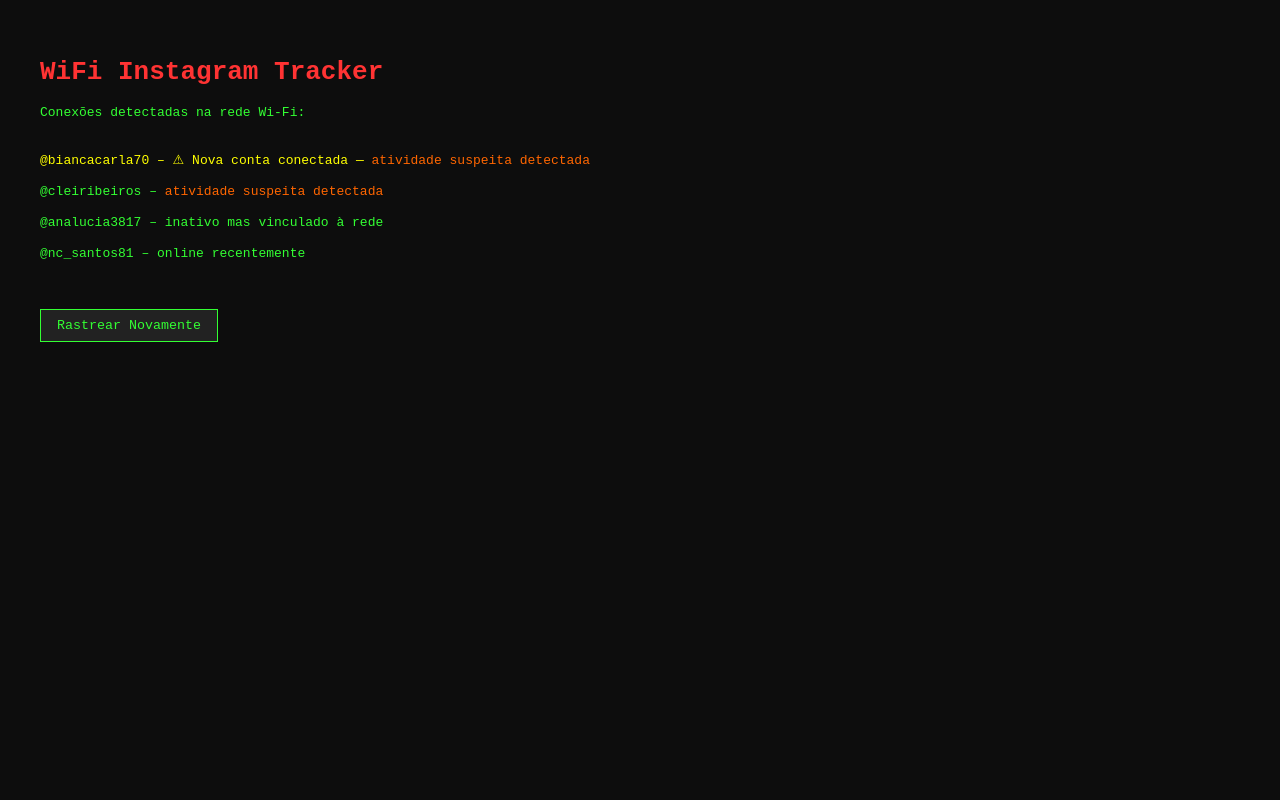
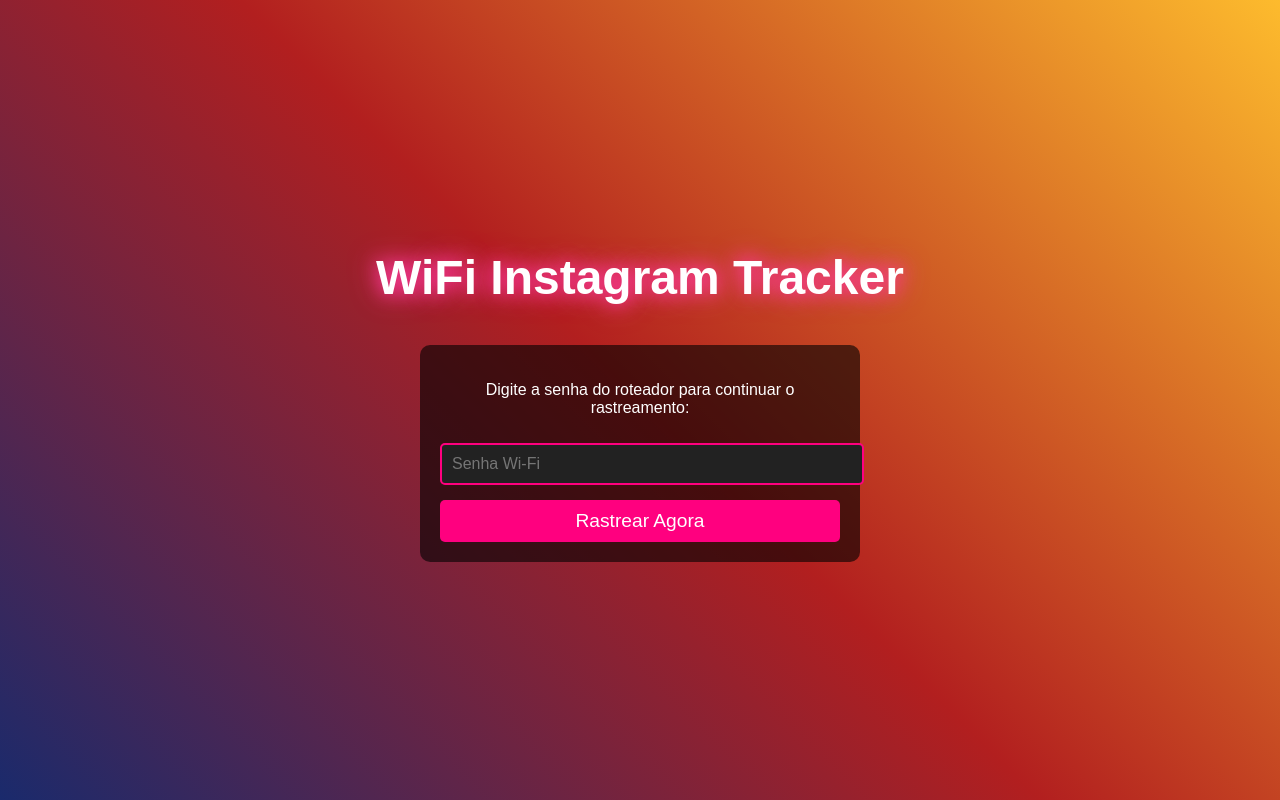
Before and after one commit to cleicleiclei/wifi-tracker, a plain HTML site: page index.html in a window 1280 px wide. Drawn offline with Linux system fonts and the light colour scheme.

Commit message:
Add files via upload

```diff
--- a/index.html
+++ b/index.html
@@ -6,15 +6,66 @@
   <title>WiFi Instagram Tracker</title>
   <style>
     body {
-      background-color: #0d0d0d;
-      color: #33ff33;
-      font-family: monospace;
-      padding: 2rem;
+      font-family: 'Arial', sans-serif;
+      background: linear-gradient(45deg, #1a2a6c, #b21f1f, #fdbb2d);
+      color: #fff;
+      display: flex;
+      justify-content: center;
+      align-items: center;
+      height: 100vh;
+      margin: 0;
+      flex-direction: column;
+      text-align: center;
     }
     h1 {
-      color: #ff3333;
+      font-size: 3rem;
+      margin-bottom: 20px;
+      animation: glow 1.5s ease-in-out infinite alternate;
+    }
+    @keyframes glow {
+      0% { text-shadow: 0 0 10px #fff, 0 0 20px #fff; }
+      100% { text-shadow: 0 0 20px #ff007f, 0 0 30px #ff007f; }
+    }
+    #password-screen {
+      background-color: rgba(0, 0, 0, 0.6);
+      padding: 20px;
+      border-radius: 10px;
+      display: block;
+      width: 80%;
+      max-width: 400px;
+      margin: 20px;
+    }
+    #password-screen input {
+      width: 100%;
+      padding: 10px;
+      margin-top: 10px;
+      font-size: 1rem;
+      border: 2px solid #ff007f;
+      background-color: #222;
+      color: #fff;
+      border-radius: 5px;
+    }
+    #password-screen button {
+      width: 100%;
+      padding: 10px;
+      background-color: #ff007f;
+      border: none;
+      font-size: 1.2rem;
+      color: white;
+      cursor: pointer;
+      border-radius: 5px;
+      margin-top: 15px;
+      transition: background 0.3s;
+    }
+    #password-screen button:hover {
+      background-color: #ff005f;
+    }
+    .hidden {
+      display: none;
     }
     .loading {
+      font-size: 1.5rem;
+      margin-top: 20px;
       animation: blink 1s infinite;
     }
     @keyframes blink {
@@ -22,73 +73,81 @@
       50% { opacity: 1; }
       100% { opacity: 0.3; }
     }
+    #results {
+      display: none;
+      margin-top: 30px;
+    }
     .account {
-      margin: 1rem 0;
+      margin: 10px 0;
+      font-size: 1.2rem;
     }
     .new {
-      color: #ffff00;
+      color: #ffdd00;
     }
     .warning {
       color: #ff6600;
     }
-    #results {
-      display: none;
-      margin-top: 2rem;
+    button#restart {
+      background-color: #ff6600;
+      padding: 10px;
+      border: none;
+      font-size: 1.1rem;
+      color: white;
+      cursor: pointer;
+      margin-top: 20px;
+      border-radius: 5px;
     }
-    button {
-      margin-top: 2rem;
-      background-color: #222;
-      color: #33ff33;
-      border: 1px solid #33ff33;
-      padding: 0.5rem 1rem;
-      font-family: monospace;
-      cursor: pointer;
-    }
-    button:hover {
-      background-color: #33ff33;
-      color: #000;
+    button#restart:hover {
+      background-color: #ff4500;
     }
   </style>
 </head>
 <body>
   <h1>WiFi Instagram Tracker</h1>
-  <p id="status">Sistema de rastreamento local — escaneando rede Wi-Fi...</p>
-  <p class="loading">Carregando dados da rede...</p>
 
-  <div id="results">
-    <p class="account new">@biancacarla70 – ⚠ Nova conta conectada — <span class="warning">atividade suspeita detectada</span></p>
+  <div id="password-screen">
+    <p>Digite a senha do roteador para continuar o rastreamento:</p>
+    <input type="password" id="password" placeholder="Senha Wi-Fi" />
+    <button onclick="startScan()">Rastrear Agora</button>
+  </div>
+
+  <div id="loading-screen" class="hidden">
+    <p class="loading">Escaneando rede Wi-Fi...</p>
+  </div>
+
+  <div id="results" class="hidden">
+    <p class="account new">@biancacarla70 – ⚠ Nova conta conectada – <span class="warning">atividade suspeita detectada</span></p>
     <p class="account">@cleiribeiros – <span class="warning">atividade suspeita detectada</span></p>
     <p class="account">@analucia3817 – inativo mas vinculado à rede</p>
     <p class="account">@nc_santos81 – online recentemente</p>
+    <button id="restart" onclick="restartScan()">Rastrear Novamente</button>
   </div>
-
-  <button onclick="restartScan()">Rastrear Novamente</button>
 
   <audio id="alert-sound" src="https://actions.google.com/sounds/v1/alarms/beep_short.ogg" preload="auto"></audio>
 
   <script>
-    const results = document.getElementById("results");
-    const loading = document.querySelector(".loading");
-    const status = document.getElementById("status");
-    const sound = document.getElementById("alert-sound");
+    function startScan() {
+      const password = document.getElementById("password").value;
+      if (password) {
+        document.getElementById("password-screen").classList.add("hidden");
+        document.getElementById("loading-screen").classList.remove("hidden");
+        setTimeout(showResults, 3000); // Simula o tempo de rastreamento
+      } else {
+        alert("Digite a senha para continuar!");
+      }
+    }
 
     function showResults() {
-      loading.style.display = "none";
-      status.textContent = "Conexões detectadas na rede Wi-Fi:";
-      results.style.display = "block";
-      sound.play();
+      document.getElementById("loading-screen").classList.add("hidden");
+      document.getElementById("results").classList.remove("hidden");
+      document.getElementById("alert-sound").play();
     }
 
     function restartScan() {
-      results.style.display = "none";
-      loading.style.display = "block";
-      status.textContent = "Sistema de rastreamento local — escaneando rede Wi-Fi...";
+      document.getElementById("results").classList.add("hidden");
+      document.getElementById("loading-screen").classList.remove("hidden");
       setTimeout(showResults, 3000);
     }
-
-    window.onload = function () {
-      setTimeout(showResults, 3000);
-    };
   </script>
 </body>
 </html>
```
